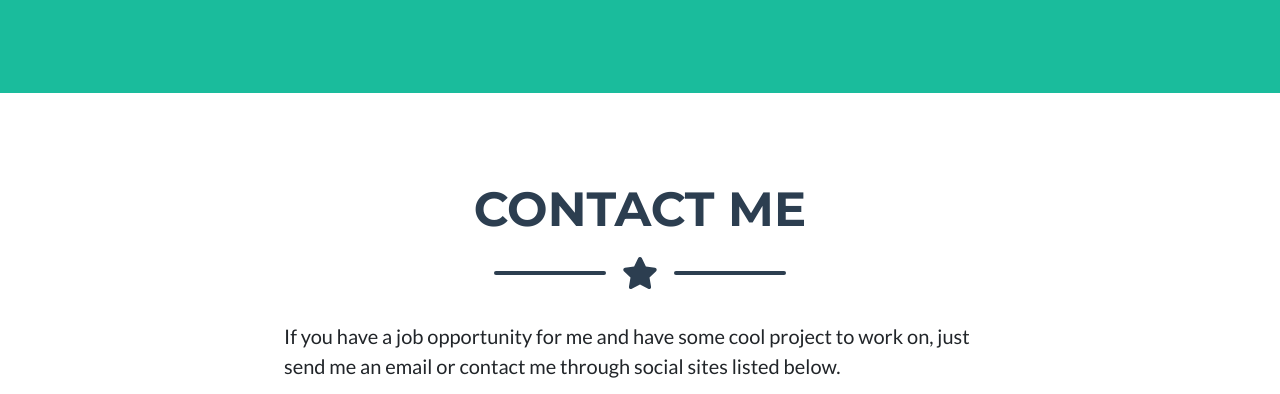
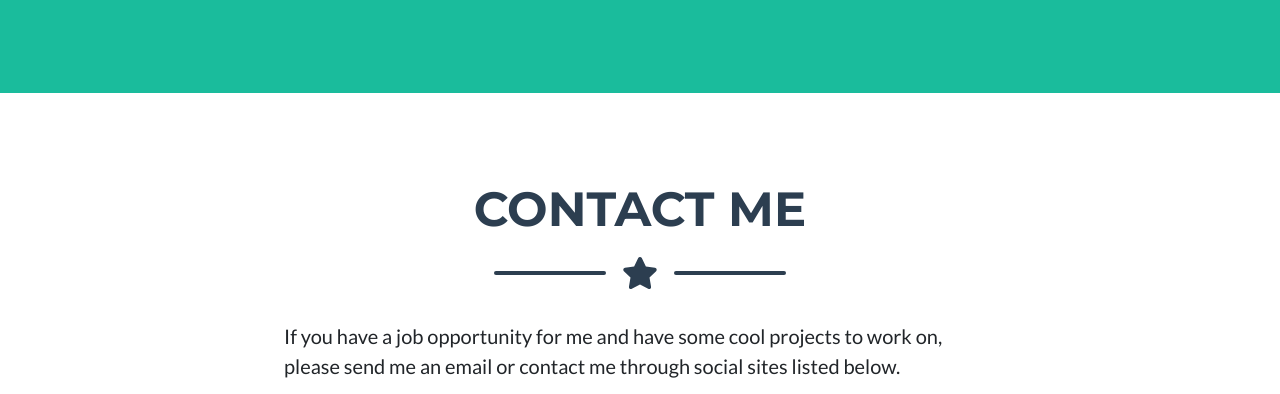
Before and after one commit to janlesterdg/janlesterdg.github.io, a plain HTML site: page index.html in a window 1280 px wide. Shown: the part 1867-2261 px from the top of the page. Drawn offline with nearby package versions, Linux system fonts and the light colour scheme.

Commit message:
Update index.html

```diff
--- a/index.html
+++ b/index.html
@@ -161,9 +161,8 @@
       <!-- Contact Section Form-->
       <div class="row">
         <div class="col-lg-8 mx-auto">
-          <p class="lead">If you have a job opportunity for me and have some cool project to work on, just send me
-            an email or
-            contact me through social sites listed below.</p>
+          <p class="lead">If you have a job opportunity for me and have some cool projects to work on, please send me an
+            email or contact me through social sites listed below.</p>
           <div class="mb-3">
             <a class="btn btn-outline-dark btn-social mx-2" href="mailto:@janlesterdg@gmail.com"><i
                 class="fas fa-fw fa-envelope"></i></a>
```
